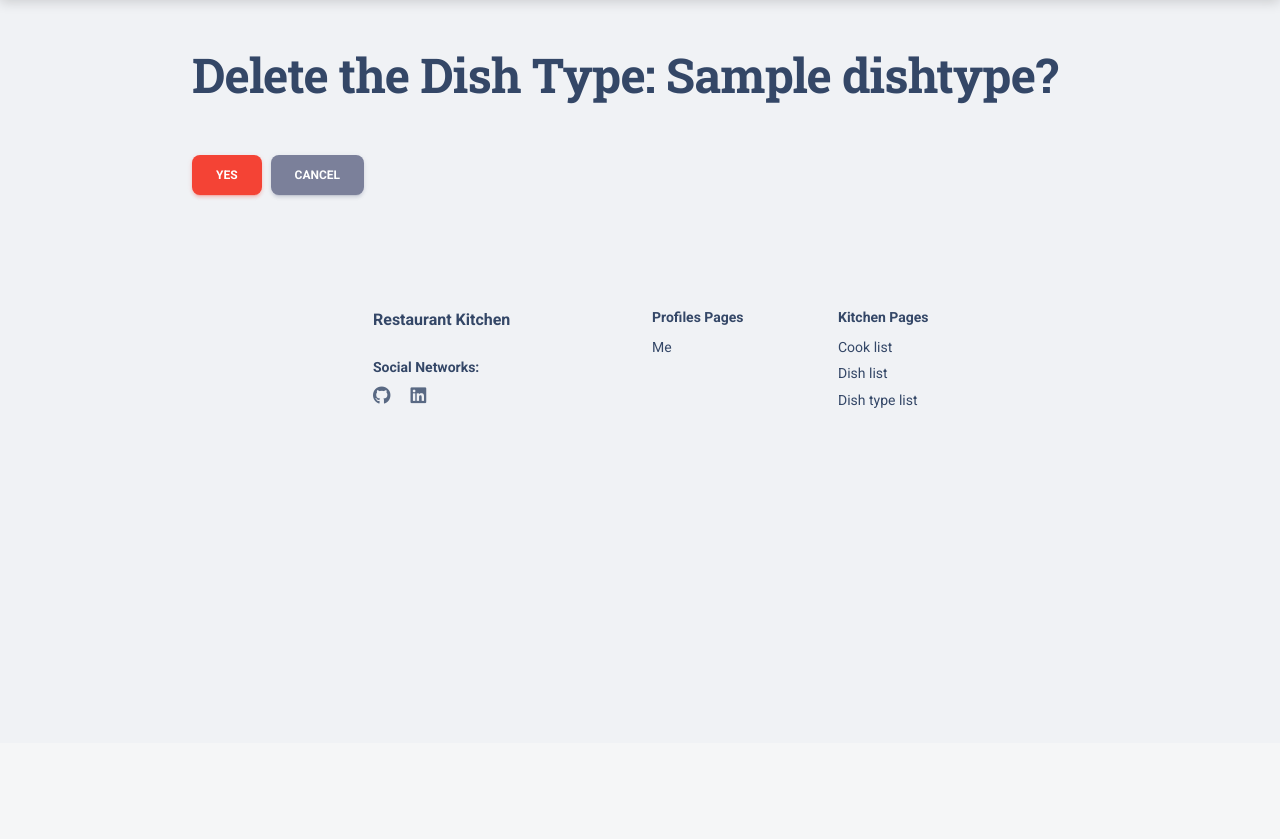
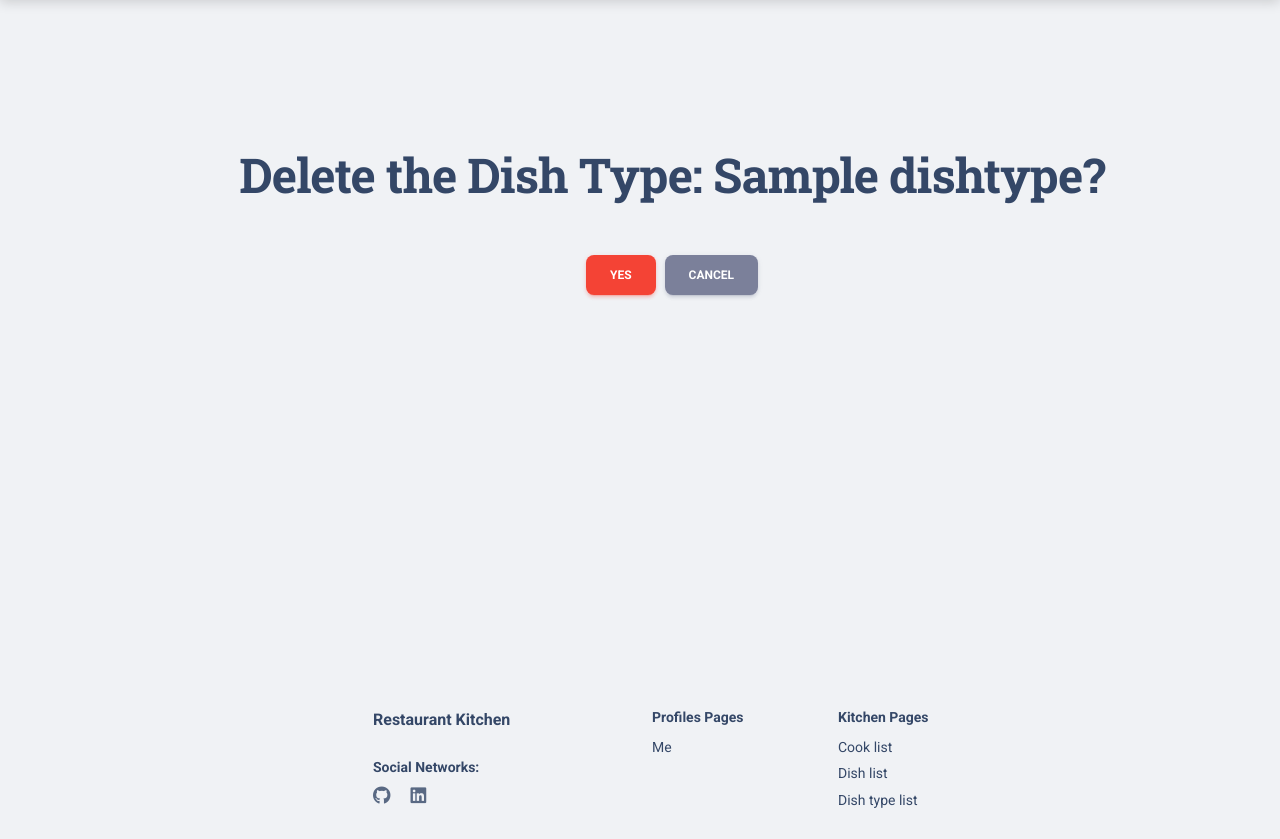
Before and after one commit to Illya-Maznitskiy/restaurant-kitchen-service, a Django app: page /dishtypes/1/delete/ in a window 1280 px wide. Shown: the part 57-896 px from the top of the page. Before the commit the page ends 465 px from the top, so only its background shows below. Run offline with Django 5.2, Linux system fonts and the light colour scheme; a user stored in the database is signed in; tables that the repository leaves empty hold one stand-in row (values such as "Sample post"); some libraries are stand-ins or nearby versions.

Commit message:
improve dish type pages layout for a better look

```diff
--- a/restaurant_kitchen/forms.py
+++ b/restaurant_kitchen/forms.py
@@ -141,11 +141,19 @@ class DishTypeCreationForm(forms.ModelForm):
         model = DishType
         fields = "__all__"
 
+        widgets = {
+            "name": forms.TextInput(attrs=common_attrs),
+        }
+
 
 class DishTypeUpdateForm(forms.ModelForm):
     class Meta:
         model = DishType
         fields = "__all__"
+
+        widgets = {
+            "name": forms.TextInput(attrs=common_attrs),
+        }
 
 
 class DishTypeSearchForm(forms.Form):
--- a/templates/restaurant_kitchen/dishtype_confirm_delete.html
+++ b/templates/restaurant_kitchen/dishtype_confirm_delete.html
@@ -1,11 +1,17 @@
 {% extends "base.html" %}
 
 {% block content %}
-  <h1 style="margin-bottom: 50px;">Delete the Dish Type: {{ dishtype.name }}?</h1>
-  <form action="" method="post">
-    {% csrf_token %}
+  <div style="height: 100px;"></div>
 
-    <input type="submit" value="Yes" class="btn btn-danger" style="margin-right: 5px;">
-    <a href="{% url 'restaurant_kitchen:dish-type-list' %}" class="btn btn-secondary">Cancel</a>
-  </form>
+  <div style="text-align: center;">
+    <h1 style="margin-bottom: 50px;">Delete the Dish Type: {{ dishtype.name }}?</h1>
+    <form action="" method="post">
+      {% csrf_token %}
+      <input type="submit" value="Yes" class="btn btn-danger" style="margin-right: 5px;">
+      <a href="{% url 'restaurant_kitchen:dish-type-list' %}" class="btn btn-secondary">Cancel</a>
+    </form>
+  </div>
+
+  <div style="height: 100px;"></div>
+  <div style="height: 200px;"></div>
 {% endblock %}
--- a/templates/restaurant_kitchen/dishtype_form.html
+++ b/templates/restaurant_kitchen/dishtype_form.html
@@ -2,11 +2,16 @@
 {% load crispy_forms_filters %}
 
 {% block content %}
+  <div style="display: flex; justify-content: center;">
+    <div>
       <h1>{{ object|yesno:"Update,Create" }} type</h1>
       <form action="" method="post" novalidate>
         {% csrf_token %}
         {{ form|crispy }}
 
+        <br>
         <input type="submit" value="Submit" class="btn btn-primary">
       </form>
+    </div>
+  </div>
 {% endblock %}
```
Lines whose indentation alone changed are shown as unchanged.
